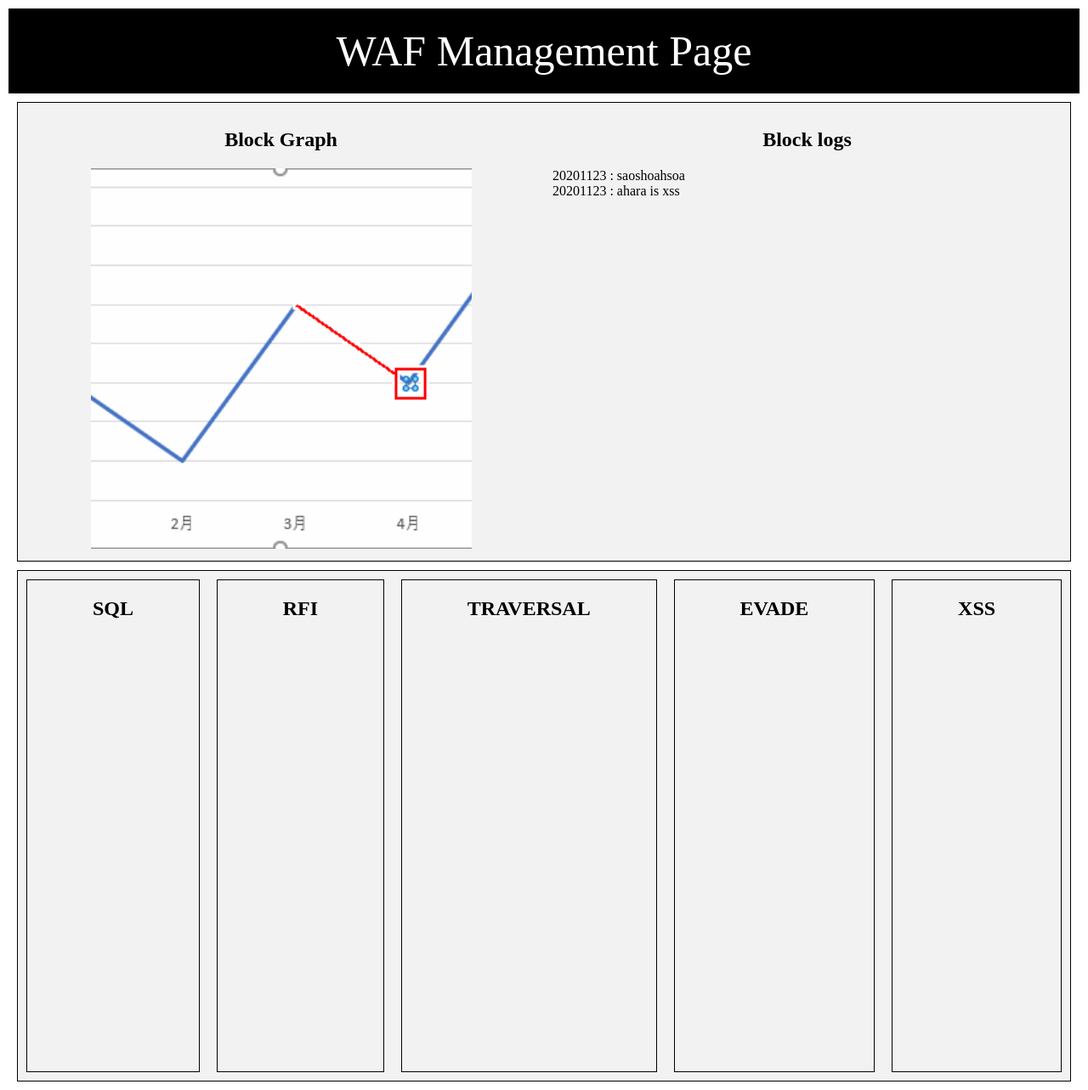
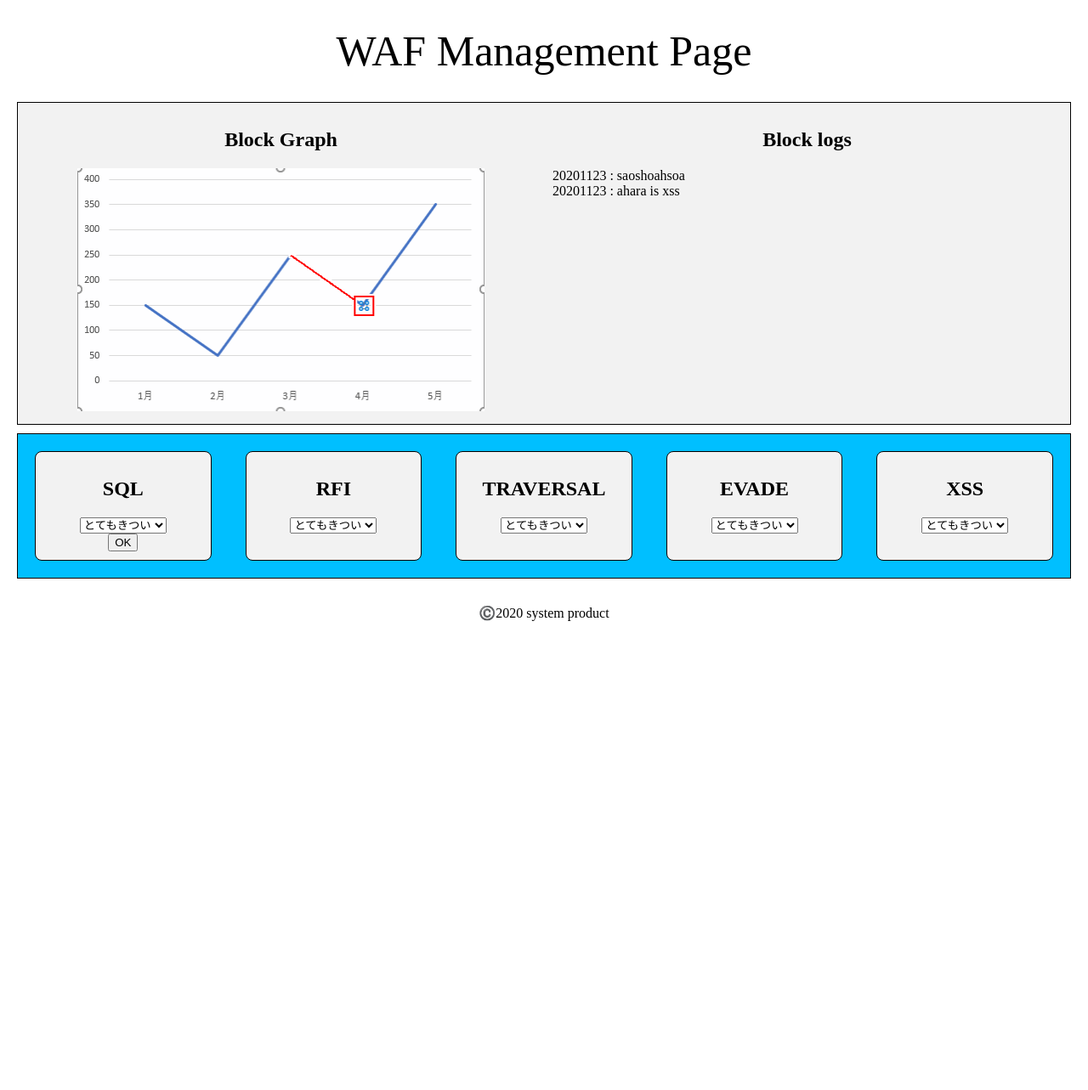
Before and after one commit to Yum-git/SystemProduction_App, a Flask app: page / in a window 1280 px wide. Shown: the whole page at 85% size. After the commit the page ends 731 px from the top, so only its background shows below. Run offline with Flask 2, Linux system fonts and the light colour scheme; some web fonts are replaced.

Commit message:
fix and add モックアップのように下部を作成修復しました

```diff
--- a/static/css/main.css
+++ b/static/css/main.css
@@ -7,7 +7,7 @@ body{
 /*フォント関係*/
 @font-face{
 	font-family: 'Myfont';
-	src: url("../font/cinecaption226.ttf");
+	src: url("../font/uzura.ttf");
 }
 
 .logo{
@@ -19,10 +19,10 @@ body{
 .header{
 	margin: 10px;
 	height: 100px;
-	background-color: black;
+	background-color: white;
 	background-size: cover;
 	background-position: top;
-	color: #fff;
+	color: black;
 }
 
 .overlay{
@@ -61,8 +61,8 @@ body{
 
 .block-graph img {
   	object-fit: cover;
-  	width: 35vw;
-  	height: 35vw;
+  	width: 80%;
+  	height: 80%;
 }
 
 .block-log{
@@ -78,15 +78,31 @@ body{
 
 /*setting-page内処理関連*/
 .setting-page{
+	font-family: Myfont;
 	border: solid 1px;
 	display: flex;
 	margin: 10px;
-	height: 600px;
-	background-color: #f2f2f2;
+	background-color: deepskyblue;
 }
 
 .setting-detail{
-	margin: 10px;
+	border-radius: 8px;
+	margin: 20px;
+	padding: 10px;
 	border: solid 1px;
-	flex-grow: 1;
+	width: 100%;
+	background-color: #F2F2F2;
 }
+
+.setting-detail-dropdown{
+	text-align: center;
+}
+
+/*footer*/
+.footer{
+	display: flex;
+	align-items: center;
+	justify-content: center;
+	width: 100%;
+	height: 60px;
+}
--- a/templates/index.html
+++ b/templates/index.html
@@ -43,12 +43,32 @@
                         SQL
                     </h2>
                 </div>
+                <div class="setting-detail-dropdown">
+                    <form>
+                        <select name="value" class="select-in">
+                            <option value="very_hard">とてもきつい</option>
+                            <option value="hard">きつい</option>
+                            <option value="soft">ゆるい</option>
+                            <option value="very_soft">とてもゆるい</option>
+                        </select>
+                        <br>
+                        <input type="submit" value="OK">
+                    </form>
+                </div>
             </div>
             <div class="setting-detail">
                 <div class="title-center">
                     <h2>
                         RFI
                     </h2>
+                </div>
+                <div class="setting-detail-dropdown">
+                    <select name="value">
+                        <option value="very_hard">とてもきつい</option>
+                        <option value="hard">きつい</option>
+                        <option value="soft">ゆるい</option>
+                        <option value="very_soft">とてもゆるい</option>
+                    </select>
                 </div>
             </div>
             <div class="setting-detail">
@@ -57,12 +77,28 @@
                         TRAVERSAL
                     </h2>
                 </div>
+                <div class="setting-detail-dropdown">
+                    <select name="value">
+                        <option value="very_hard">とてもきつい</option>
+                        <option value="hard">きつい</option>
+                        <option value="soft">ゆるい</option>
+                        <option value="very_soft">とてもゆるい</option>
+                    </select>
+                </div>
             </div>
             <div class="setting-detail">
                 <div class="title-center">
                     <h2>
                         EVADE
                     </h2>
+                </div>
+                <div class="setting-detail-dropdown">
+                    <select name="value">
+                        <option value="very_hard">とてもきつい</option>
+                        <option value="hard">きつい</option>
+                        <option value="soft">ゆるい</option>
+                        <option value="very_soft">とてもゆるい</option>
+                    </select>
                 </div>
             </div>
             <div class="setting-detail">
@@ -71,11 +107,19 @@
                         XSS
                     </h2>
                 </div>
+                <div class="setting-detail-dropdown">
+                    <select name="value">
+                        <option value="very_hard">とてもきつい</option>
+                        <option value="hard">きつい</option>
+                        <option value="soft">ゆるい</option>
+                        <option value="very_soft">とてもゆるい</option>
+                    </select>
+                </div>
             </div>
         </div>
     </div>
     <div class="footer">
-
+        <label>©️2020 system product</label>
     </div>
 </body>
 </html>
```
Also changed, not shown: main.py (line endings or trailing spaces), 1 other file.
